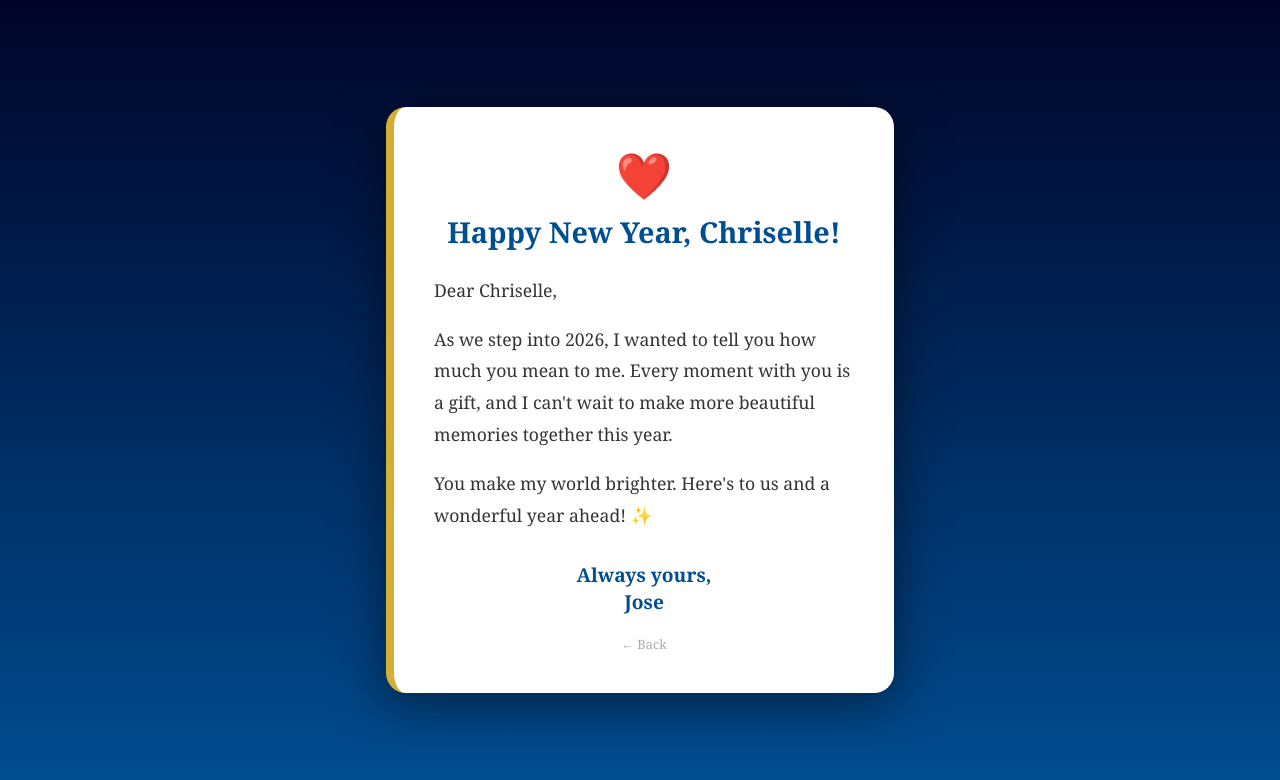
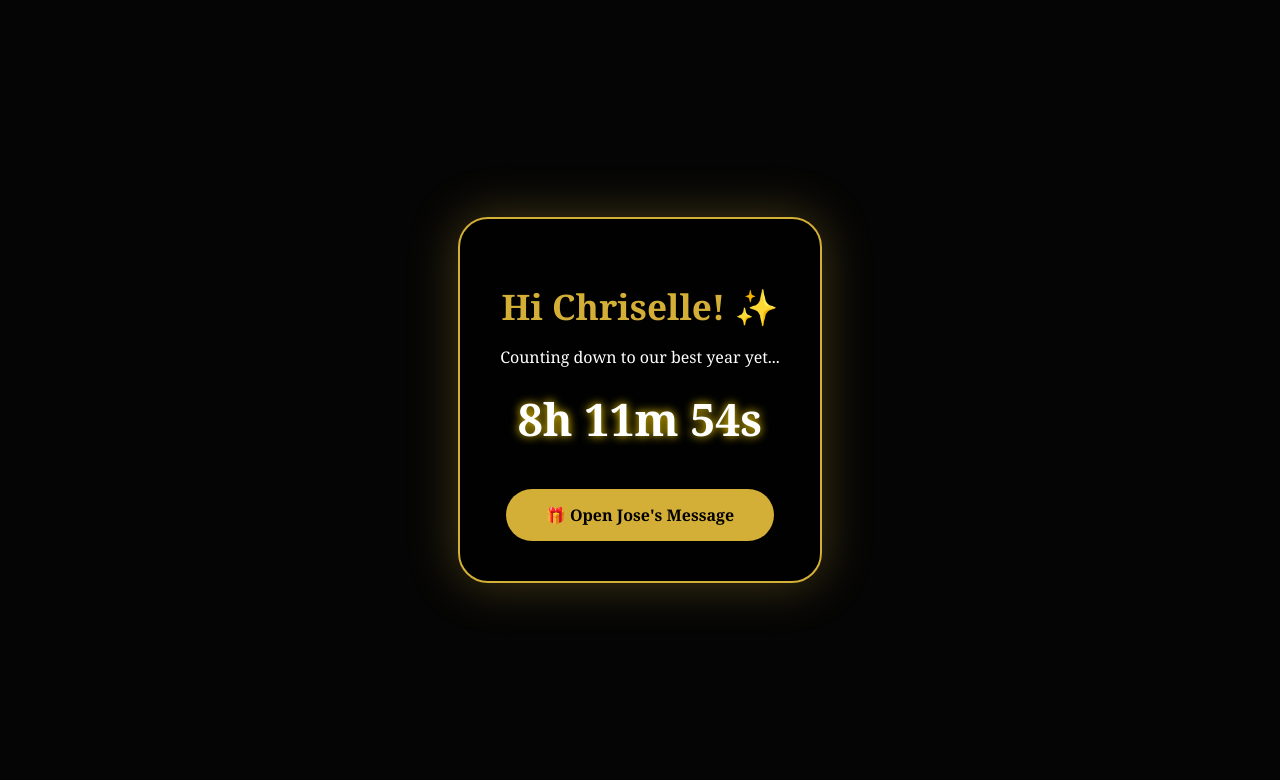
Before and after one commit to Happy-new-year-jose/Happy-new-year-for-my-Chriselle, a plain HTML site: page index.html in a window 1280 px wide. Drawn offline with Linux system fonts and the light colour scheme.

Commit message:
Update index.html

```diff
--- a/index.html
+++ b/index.html
@@ -1,52 +1,89 @@
 <!DOCTYPE html>
 <html lang="en">
 <head>
+    <meta charset="UTF-8">
     <meta name="viewport" content="width=device-width, initial-scale=1.0">
+    <title>For Chriselle ✨</title>
     <style>
         body {
-            background: #000428;
-            background: linear-gradient(to bottom, #000428, #004e92);
+            background: #050505;
+            color: #fff;
+            font-family: 'Georgia', serif;
             display: flex;
+            flex-direction: column;
+            align-items: center;
             justify-content: center;
-            align-items: center;
-            min-height: 100vh;
+            height: 100vh;
             margin: 0;
-            font-family: 'Georgia', serif;
-        }
-        .letter {
-            background: white;
-            width: 85%;
-            max-width: 420px;
-            padding: 40px;
-            border-radius: 20px;
-            box-shadow: 0 10px 50px rgba(0,0,0,0.5);
-            border-left: 8px solid #d4af37;
+            overflow: hidden;
             text-align: center;
         }
-        h2 { color: #004e92; margin-top: 0; font-size: 1.8rem; }
-        p { line-height: 1.8; color: #333; font-size: 1.1rem; text-align: left; }
-        .heart { color: #e74c3c; font-size: 2.5rem; margin-bottom: 10px; animation: pulse 1.5s infinite; }
-        @keyframes pulse {
-            0% { transform: scale(1); }
-            50% { transform: scale(1.15); }
-            100% { transform: scale(1); }
+        .container {
+            z-index: 10;
+            padding: 40px;
+            background: rgba(0, 0, 0, 0.7);
+            border-radius: 30px;
+            border: 2px solid #d4af37; /* Gold border */
+            box-shadow: 0 0 50px rgba(212, 175, 55, 0.3);
         }
-        .signature { margin-top: 30px; font-weight: bold; color: #004e92; font-size: 1.2rem; }
+        h1 { font-size: 2.2rem; color: #d4af37; margin-bottom: 10px; }
+        #timer { font-size: 2.8rem; font-weight: bold; margin: 20px 0; color: #fff; text-shadow: 0 0 10px gold; }
+        .btn {
+            background: #d4af37;
+            color: #000;
+            padding: 15px 40px;
+            text-decoration: none;
+            border-radius: 50px;
+            font-weight: bold;
+            display: inline-block;
+            margin-top: 20px;
+            transition: 0.3s;
+        }
+        .btn:hover { transform: scale(1.1); box-shadow: 0 0 30px #d4af37; }
+
+        /* Fireworks Animation Effect */
+        .firework {
+            position: absolute;
+            width: 5px;
+            height: 5px;
+            border-radius: 50%;
+            box-shadow: 0 0 #fff, 0 0 #fff, 0 0 #fff;
+            animation: explode 2s infinite;
+        }
+        @keyframes explode {
+            0% { transform: translateY(100vh); opacity: 1; }
+            50% { opacity: 1; }
+            100% { transform: translateY(-20vh) scale(20); opacity: 0; }
+        }
     </style>
 </head>
 <body>
-    <div class="letter">
-        <div class="heart">❤️</div>
-        <h2>Happy New Year, Chriselle!</h2>
-        <p>Dear Chriselle,</p>
-        <p>
-            As we step into 2026, I wanted to tell you how much you mean to me. Every moment with you is a gift, and I can't wait to make more beautiful memories together this year.
-        </p>
-        <p>You make my world brighter. Here's to us and a wonderful year ahead! ✨</p>
+    <div class="container">
+        <h1>Hi Chriselle! ✨</h1>
+        <p>Counting down to our best year yet...</p>
+        <div id="timer">Loading...</div>
+        <a href="notes.html" class="btn">🎁 Open Jose's Message</a>
+    </div>
 
-        <div class="signature">Always yours, <br> Jose</div>
+    <script>
+        function updateTimer() {
+            const nextYear = new Date("January 1, 2026 00:00:00").getTime();
+            const now = new Date().getTime();
+            const diff = nextYear - now;
 
-        <a href="index.html" style="display:block; margin-top:20px; color:#aaa; text-decoration:none; font-size:0.8rem;">← Back</a>
-    </div>
+            if (diff <= 0) {
+                document.getElementById("timer").innerHTML = "HAPPY 2026! 🎉";
+                return;
+            }
+
+            const days = Math.floor(diff / (1000 * 60 * 60 * 24));
+            const hours = Math.floor((diff % (1000 * 60 * 60 * 24)) / (1000 * 60 * 60));
+            const mins = Math.floor((diff % (1000 * 60 * 60)) / (1000 * 60));
+            const secs = Math.floor((diff % (1000 * 60)) / 1000);
+
+            document.getElementById("timer").innerHTML = `${hours}h ${mins}m ${secs}s`;
+        }
+        setInterval(updateTimer, 1000);
+    </script>
 </body>
 </html>
```
